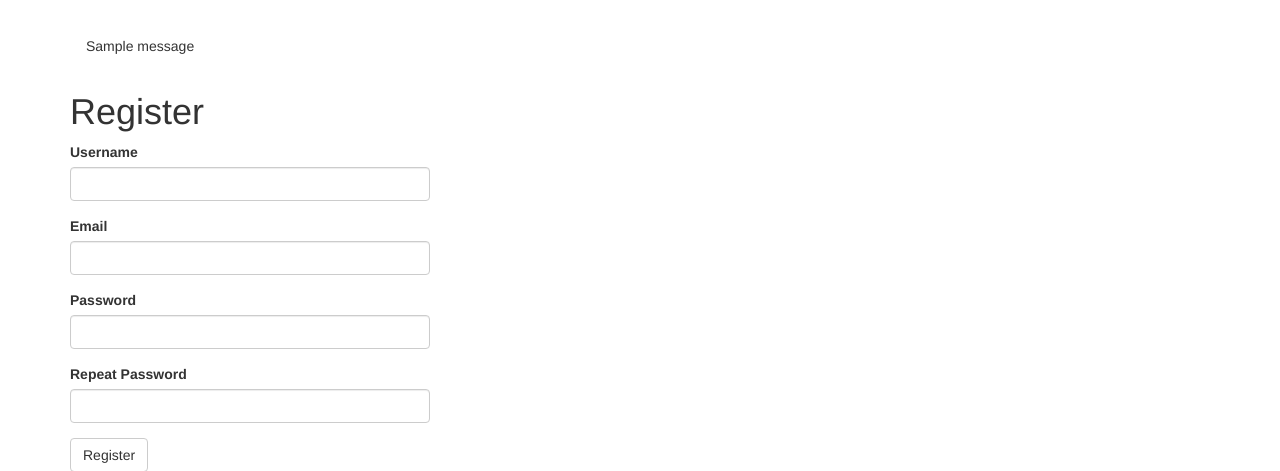
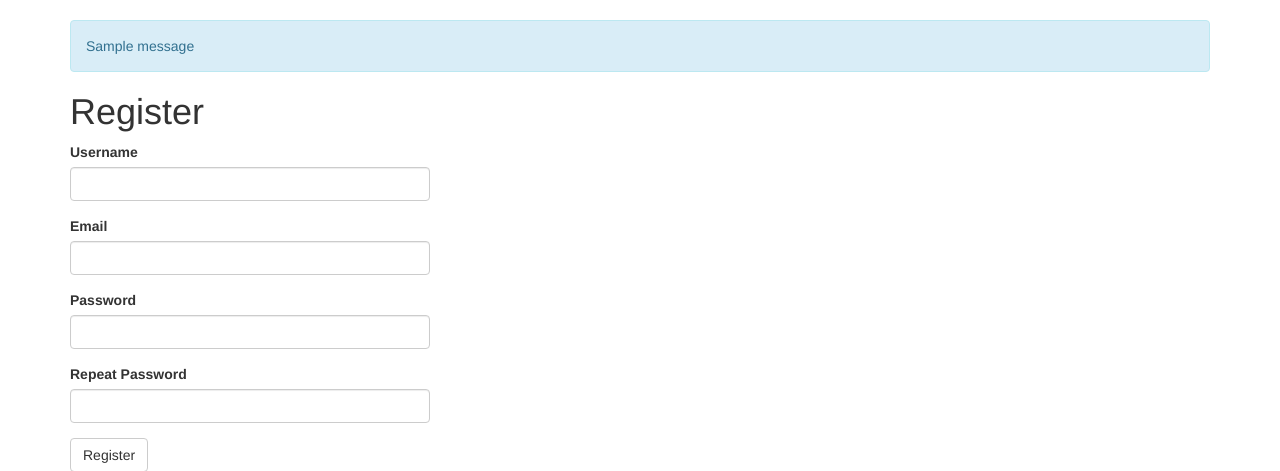
Before and after one commit to Mark-777-0/SpotNote, a Flask app: page /auth/register in a window 1280 px wide. Shown: the part 52-523 px from the top of the page. Run offline with Flask 2, Linux system fonts and the light colour scheme; tables that the repository leaves empty hold one stand-in row (values such as "Sample post"); one stand-in notice (Sample message) is shown; some libraries are stand-ins or nearby versions.

Commit message:
fix alerts

```diff
--- a/app/templates/base.html
+++ b/app/templates/base.html
@@ -39,7 +39,7 @@
         {% with messages = get_flashed_messages() %}
         {% if messages %}
             {% for message in messages %}
-            <div class="alert alert-secondary" role="alert">{{ message }}</div>
+            <div class="alert alert-info" role="alert">{{ message }}</div>
             {% endfor %}
         {% endif %}
         {% endwith %}
```
Also changed, not shown: app.db, 1 other file.
